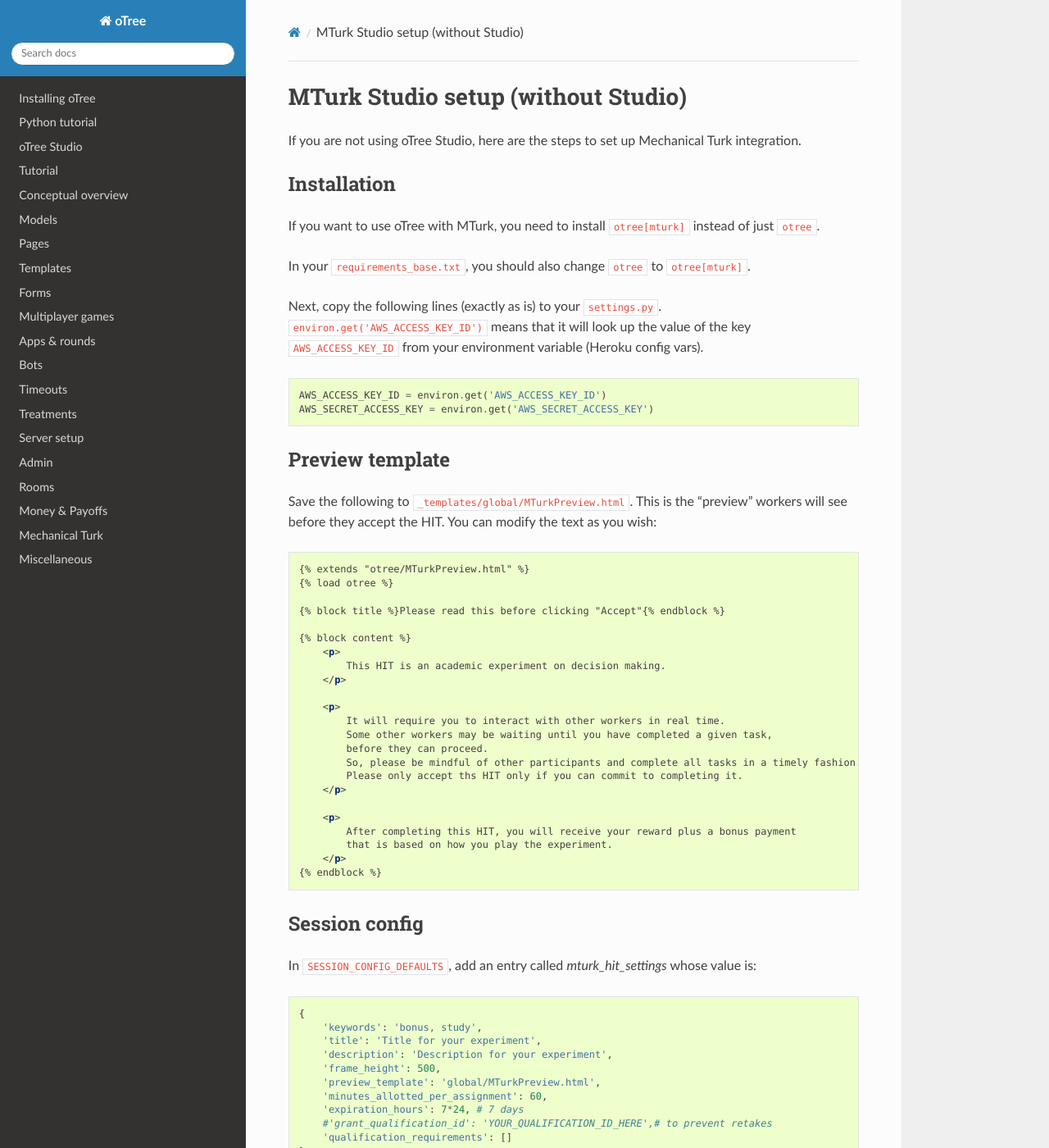
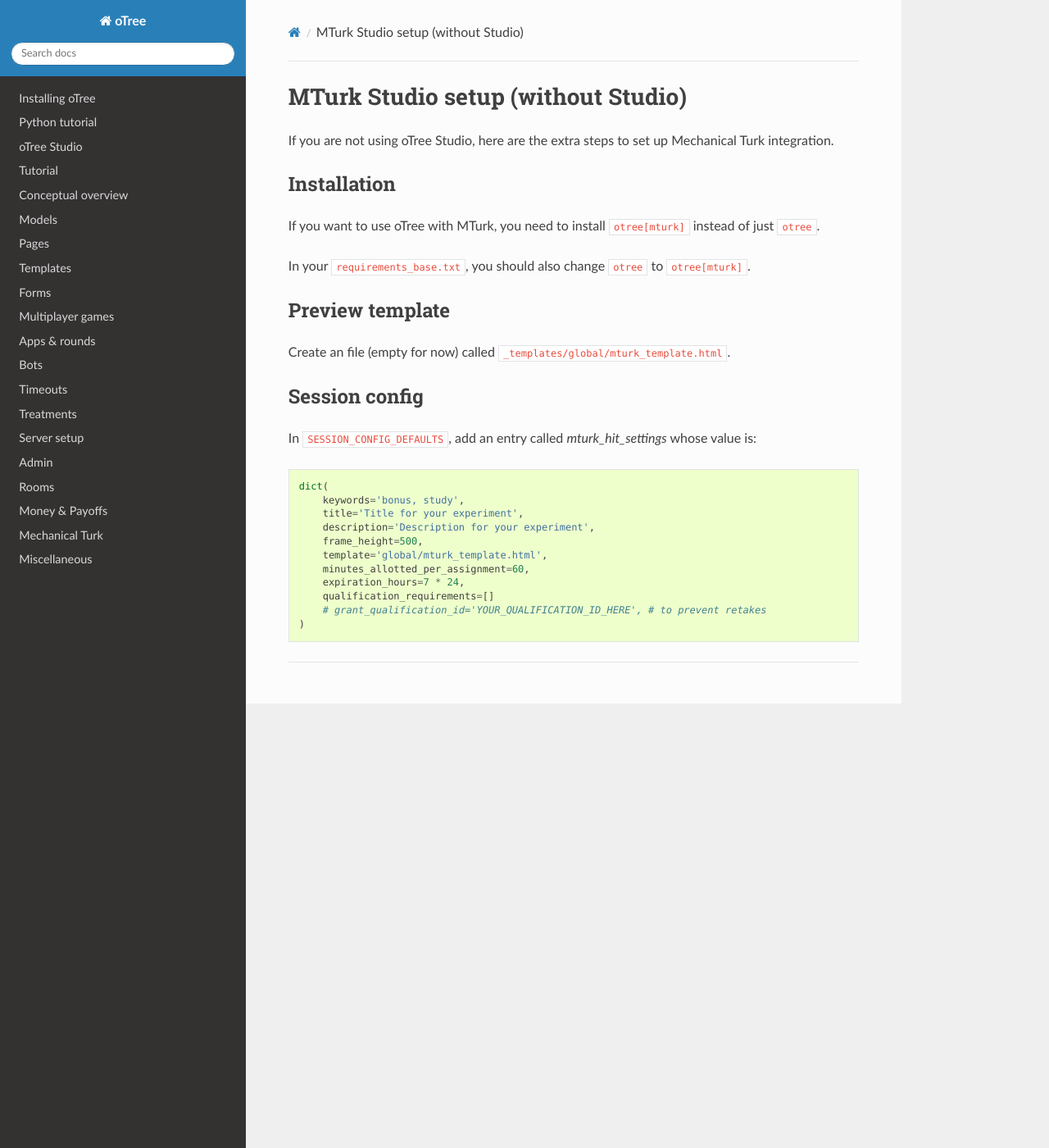
Before and after one commit to oTree-org/otree-docs, a Sphinx documentation site: the page built from source/mturk_nostudio.rst, in a window 1280 px wide and 1400 px high. Shown: the whole window at 82% size. Built offline with Sphinx 7.4.7 and the Read the Docs theme 2.0.0, drawn with Linux system fonts in a browser that asks for light colours.

Commit message:
new mturk format

```diff
--- a/source/forms.rst
+++ b/source/forms.rst
@@ -280,7 +280,8 @@
 oTree additionally offers ``RadioSelectHorizontal`` (same as ``RadioSelect`` but with a horizontal
     layout, as you would see with a Likert scale)
 
-If you want a slider, it's recommended to use HTML like this:
+If you want a slider, instead of ``{% formfield %}``,
+put HTML like this in your template:
 
 .. code-block:: html
 
--- a/source/mturk_nostudio.rst
+++ b/source/mturk_nostudio.rst
@@ -5,7 +5,7 @@
 MTurk Studio setup (without Studio)
 ===================================
 
-If you are not using oTree Studio, here are the steps to set up Mechanical Turk
+If you are not using oTree Studio, here are the extra steps to set up Mechanical Turk
 integration.
 
 Installation
@@ -16,47 +16,10 @@
 
 In your ``requirements_base.txt``, you should also change ``otree`` to ``otree[mturk]``.
 
-Next, copy the following lines (exactly as is) to your ``settings.py``.
-``environ.get('AWS_ACCESS_KEY_ID')`` means that it will look up the value of the key
-``AWS_ACCESS_KEY_ID`` from your environment variable (Heroku config vars).
-
-.. code-block:: python
-
-    AWS_ACCESS_KEY_ID = environ.get('AWS_ACCESS_KEY_ID')
-    AWS_SECRET_ACCESS_KEY = environ.get('AWS_SECRET_ACCESS_KEY')
-
 Preview template
 ----------------
 
-Save the following to ``_templates/global/MTurkPreview.html``.
-This is the "preview" workers will see before they accept the HIT.
-You can modify the text as you wish:
-
-.. code-block:: html
-
-    {% extends "otree/MTurkPreview.html" %}
-    {% load otree %}
-
-    {% block title %}Please read this before clicking "Accept"{% endblock %}
-
-    {% block content %}
-        <p>
-            This HIT is an academic experiment on decision making.
-        </p>
-
-        <p>
-            It will require you to interact with other workers in real time.
-            Some other workers may be waiting until you have completed a given task,
-            before they can proceed.
-            So, please be mindful of other participants and complete all tasks in a timely fashion.
-            Please only accept ths HIT only if you can commit to completing it.
-        </p>
-
-        <p>
-            After completing this HIT, you will receive your reward plus a bonus payment
-            that is based on how you play the experiment.
-        </p>
-    {% endblock %}
+Create an file (empty for now) called ``_templates/global/mturk_template.html``.
 
 Session config
 --------------
@@ -65,14 +28,14 @@
 
 .. code-block:: python
 
-    {
-        'keywords': 'bonus, study',
-        'title': 'Title for your experiment',
-        'description': 'Description for your experiment',
-        'frame_height': 500,
-        'preview_template': 'global/MTurkPreview.html',
-        'minutes_allotted_per_assignment': 60,
-        'expiration_hours': 7*24, # 7 days
-        #'grant_qualification_id': 'YOUR_QUALIFICATION_ID_HERE',# to prevent retakes
-        'qualification_requirements': []
-    },
+    dict(
+        keywords='bonus, study',
+        title='Title for your experiment',
+        description='Description for your experiment',
+        frame_height=500,
+        template='global/mturk_template.html',
+        minutes_allotted_per_assignment=60,
+        expiration_hours=7 * 24,
+        qualification_requirements=[]
+        # grant_qualification_id='YOUR_QUALIFICATION_ID_HERE', # to prevent retakes
+    )
--- a/source/server/intro.rst
+++ b/source/server/intro.rst
@@ -41,6 +41,6 @@
     :maxdepth: 2
 
     heroku.rst
+    ubuntu.rst
     server-windows.rst
     adhoc.rst
-    ubuntu.rst
```
Also changed, not shown: source/admin.rst (+0 -13 lines), source/misc/mturk_newformat.rst (+9 -48 lines), source/mturk.rst (+101 -70 lines), source/_static/mturk/env-vars.png (added).
